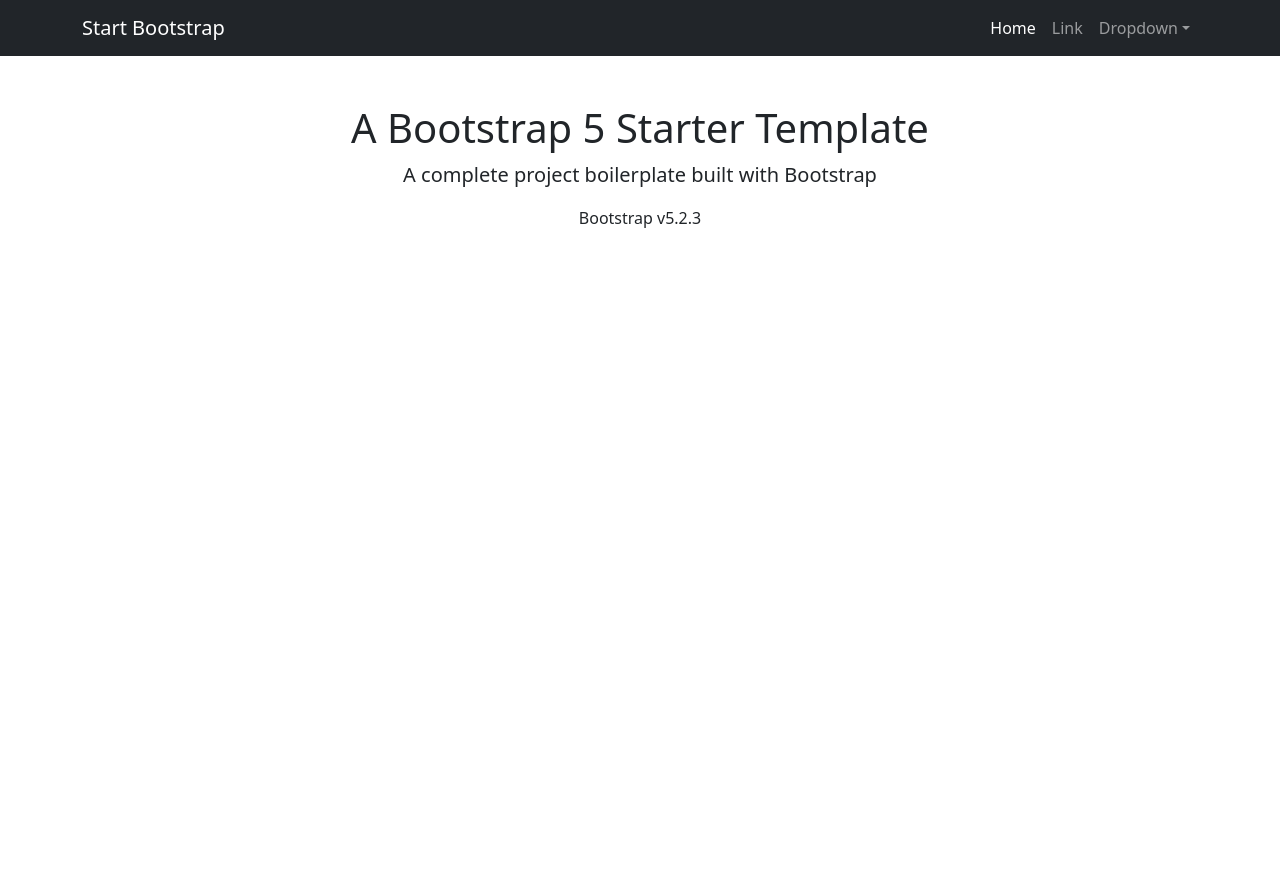
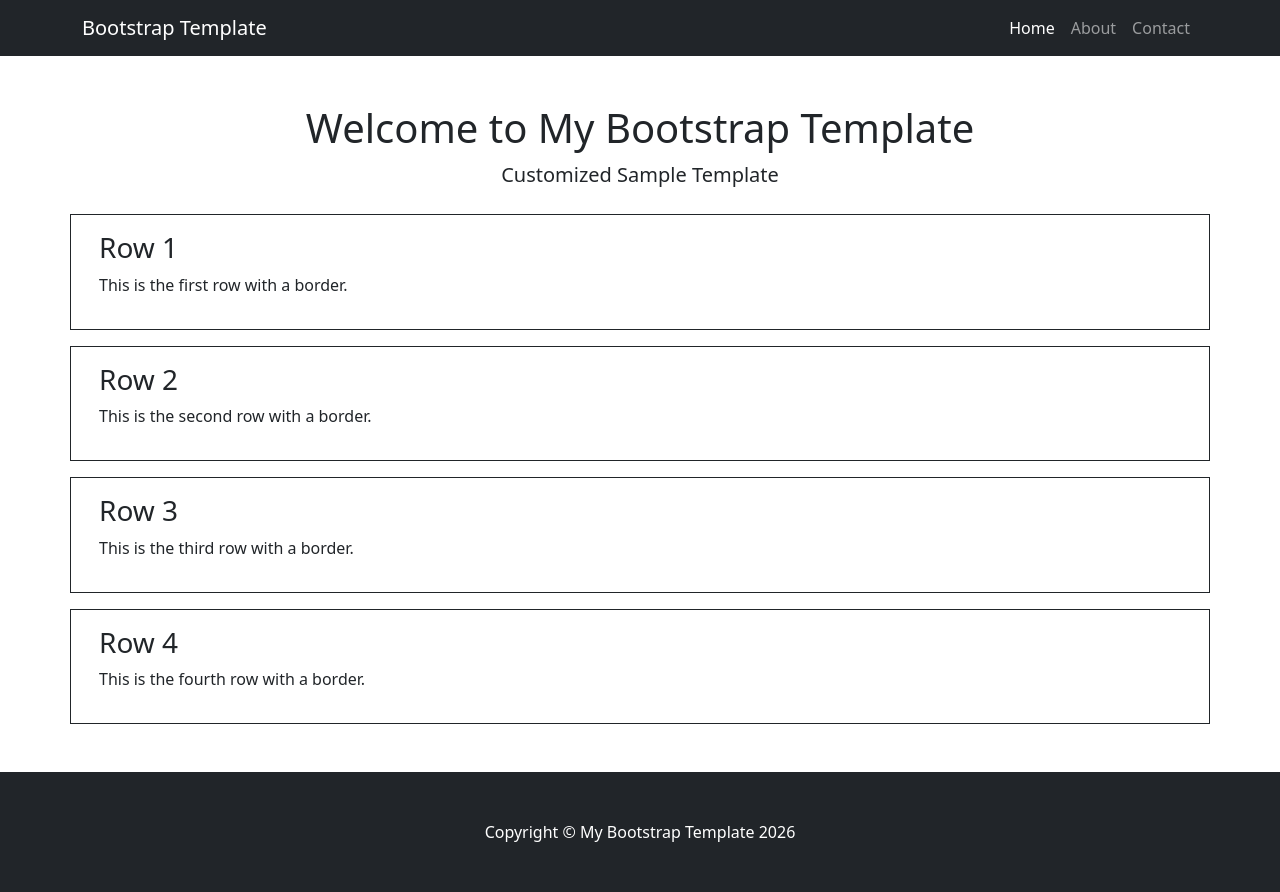
Before and after one commit to Zhenver-com/webprog-cf251-bootstrap-template, a plain HTML site: page Home/index.html in a window 1280 px wide. Before the commit the page ends 800 px from the top, so only its background shows below. Drawn offline with nearby package versions, Linux system fonts and the light colour scheme.

Commit message:
Refactor index.html for Bootstrap 5 integration
Updated the HTML structure to include Bootstrap 5 and added new content sections.

```diff
--- a/Home/index.html
+++ b/Home/index.html
@@ -3,48 +3,120 @@
 <head>
     <meta charset="utf-8" />
     <meta name="viewport" content="width=device-width, initial-scale=1, shrink-to-fit=no" />
+
     <meta name="description" content="" />
     <meta name="author" content="" />
-        <title>Bare - Start Bootstrap Template</title>
-        <!-- Favicon-->
+
+    <title>Bootstrap Starter Template</title>
+
+    <!-- Favicon -->
     <link rel="icon" type="image/x-icon" href="assets/favicon.ico" />
-        <!-- Core theme CSS (includes Bootstrap)-->
+
+    <!-- Bootstrap CSS -->
+    <link
+        href="https://cdn.jsdelivr.net/npm/bootstrap@5.3.8/dist/css/bootstrap.min.css"
+        rel="stylesheet"
+    />
+
+    <!-- Custom CSS -->
     <link href="css/styles.css" rel="stylesheet" />
 </head>
+
 <body>
-        <!-- Responsive navbar-->
+
+    <!-- Navigation -->
     <nav class="navbar navbar-expand-lg navbar-dark bg-dark">
         <div class="container">
-                <a class="navbar-brand" href="#">Start Bootstrap</a>
-                <button class="navbar-toggler" type="button" data-bs-toggle="collapse" data-bs-target="#navbarSupportedContent" aria-controls="navbarSupportedContent" aria-expanded="false" aria-label="Toggle navigation"><span class="navbar-toggler-icon"></span></button>
+            <a class="navbar-brand" href="#">Bootstrap Template</a>
+
+            <button
+                class="navbar-toggler"
+                type="button"
+                data-bs-toggle="collapse"
+                data-bs-target="#navbarSupportedContent"
+                aria-controls="navbarSupportedContent"
+                aria-expanded="false"
+                aria-label="Toggle navigation">
+                <span class="navbar-toggler-icon"></span>
+            </button>
+
             <div class="collapse navbar-collapse" id="navbarSupportedContent">
                 <ul class="navbar-nav ms-auto mb-2 mb-lg-0">
-                        <li class="nav-item"><a class="nav-link active" aria-current="page" href="#">Home</a></li>
-                        <li class="nav-item"><a class="nav-link" href="#">Link</a></li>
-                        <li class="nav-item dropdown">
-                            <a class="nav-link dropdown-toggle" id="navbarDropdown" href="#" role="button" data-bs-toggle="dropdown" aria-expanded="false">Dropdown</a>
-                            <ul class="dropdown-menu dropdown-menu-end" aria-labelledby="navbarDropdown">
-                                <li><a class="dropdown-item" href="#">Action</a></li>
-                                <li><a class="dropdown-item" href="#">Another action</a></li>
-                                <li><hr class="dropdown-divider" /></li>
-                                <li><a class="dropdown-item" href="#">Something else here</a></li>
-                            </ul>
+                    <li class="nav-item">
+                        <a class="nav-link active" href="#">Home</a>
+                    </li>
+
+                    <li class="nav-item">
+                        <a class="nav-link" href="#">About</a>
+                    </li>
+
+                    <li class="nav-item">
+                        <a class="nav-link" href="#">Contact</a>
                     </li>
                 </ul>
             </div>
         </div>
     </nav>
-        <!-- Page content-->
-        <div class="container">
-            <div class="text-center mt-5">
-                <h1>A Bootstrap 5 Starter Template</h1>
-                <p class="lead">A complete project boilerplate built with Bootstrap</p>
-                <p>Bootstrap v5.2.3</p>
+
+
+    <!-- Page Content -->
+    <div class="container mt-5">
+
+        <div class="text-center mb-4">
+            <h1>Welcome to My Bootstrap Template</h1>
+            <p class="lead">Customized Sample Template</p>
+        </div>
+
+
+        <!-- 4 ROWS WITH BORDERS -->
+        <div class="row border border-dark p-3 mb-3">
+            <div class="col">
+                <h3>Row 1</h3>
+                <p>This is the first row with a border.</p>
             </div>
         </div>
-        <!-- Bootstrap core JS-->
-        <script src="https://cdn.jsdelivr.net/npm/bootstrap@5.2.3/dist/js/bootstrap.bundle.min.js"></script>
-        <!-- Core theme JS-->
+
+        <div class="row border border-dark p-3 mb-3">
+            <div class="col">
+                <h3>Row 2</h3>
+                <p>This is the second row with a border.</p>
+            </div>
+        </div>
+
+        <div class="row border border-dark p-3 mb-3">
+            <div class="col">
+                <h3>Row 3</h3>
+                <p>This is the third row with a border.</p>
+            </div>
+        </div>
+
+        <div class="row border border-dark p-3 mb-3">
+            <div class="col">
+                <h3>Row 4</h3>
+                <p>This is the fourth row with a border.</p>
+            </div>
+        </div>
+
+    </div>
+
+
+    <!-- Footer -->
+    <footer class="py-5 bg-dark mt-5">
+        <div class="container">
+            <p class="m-0 text-center text-white">
+                Copyright &copy; My Bootstrap Template 2026
+            </p>
+        </div>
+    </footer>
+
+
+    <!-- Bootstrap JS -->
+    <script
+        src="https://cdn.jsdelivr.net/npm/bootstrap@5.3.8/dist/js/bootstrap.bundle.min.js">
+    </script>
+
+    <!-- Custom JS -->
     <script src="js/scripts.js"></script>
+
 </body>
 </html>
```
Lines whose indentation alone changed are shown as unchanged.
